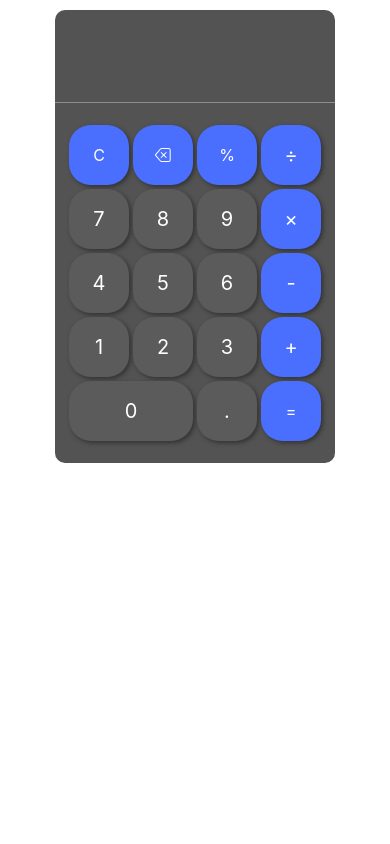
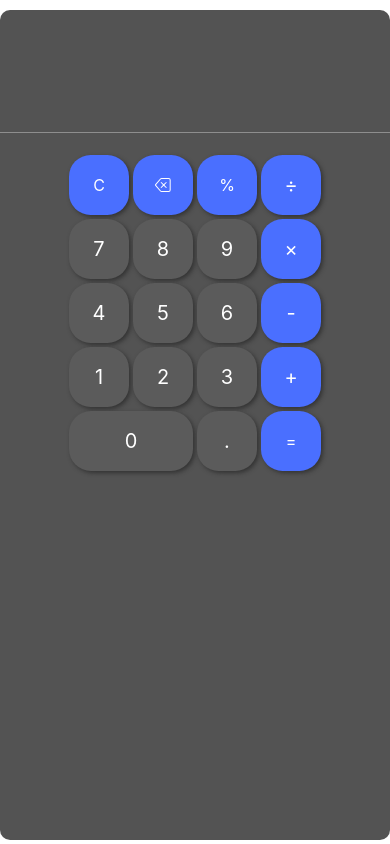
Before and after one commit to renjre/Cal-C, a React (Create React App) app: page / in a window 390 px wide. Built offline with nearby package versions, Linux system fonts and the light colour scheme.

Commit message:
changed css

```diff
--- a/src/css/styles.css
+++ b/src/css/styles.css
@@ -94,3 +94,12 @@
     margin-top: 0px;
   }
 }
+
+@media (max-width: 600px) {
+  .body {
+    padding: 0;
+    width: 100%;
+    height: 800px;
+    padding-top: 30px;
+  }
+}
```
